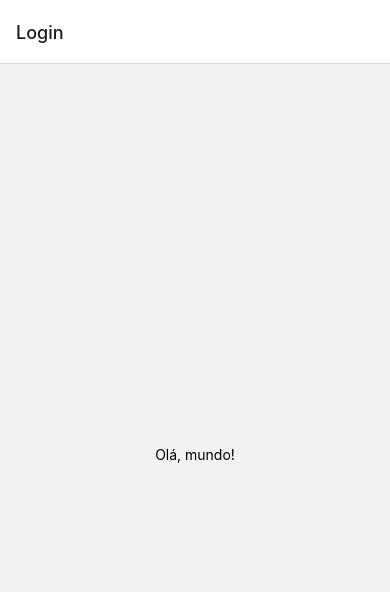
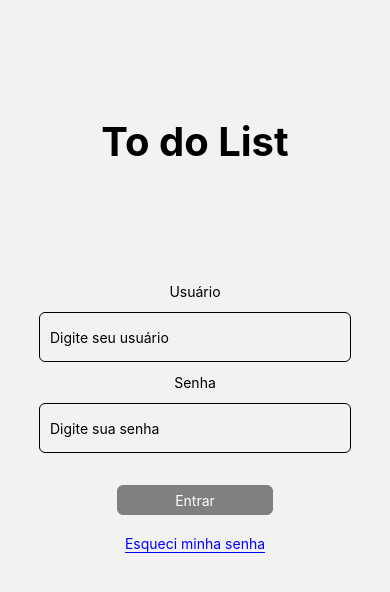
Before and after one commit to Will-Jacks/todolist-mobile, a React Native app: screen /Login in a window 390 px wide. Shown: the top 592 px of the page. Built offline with nearby package versions, Linux system fonts and the light colour scheme.

Commit message:
tela de login usuario

```diff
--- a/routes/MyStack.js
+++ b/routes/MyStack.js
@@ -1,6 +1,6 @@
 import { createStackNavigator } from "@react-navigation/stack";
 import Login from "../src/screens/Login.js";
-
+import HomeScreen from "../src/screens/HomeScreen.js";
 const Stack = createStackNavigator();
 
 
@@ -8,7 +8,7 @@ export default function MyStack() {
 
     return(
         <Stack.Navigator>
-            <Stack.Screen name="Login" component={Login}/>
+            <Stack.Screen name="Login" component={Login} options={{headerShown: false}}/>
         </Stack.Navigator>
     );
 }
--- a/src/screens/Login.js
+++ b/src/screens/Login.js
@@ -1,11 +1,27 @@
-import { View, Text, StyleSheet } from "react-native"
+import { View, Text, StyleSheet, TouchableOpacity } from "react-native"
+import { TextInput } from "react-native-gesture-handler"
+import AppHeader from "../components/AppHeader/AppHeader"
 
 export default function Login() {
 
 
-    return(
+    return (
         <View style={styles.container}>
-            <Text>Olá, mundo!</Text>
+            <AppHeader />
+
+            <Text>Usuário</Text>
+            <TextInput style={styles.input} placeholder="Digite seu usuário" />
+
+            <Text>Senha</Text>
+            <TextInput style={styles.input} placeholder="Digite sua senha" textContentType="password" secureTextEntry={true} />
+
+            <TouchableOpacity style={styles.loginTouchableOpacity}>
+                <Text style={styles.loginText}>Entrar</Text>
+            </TouchableOpacity>
+
+            <TouchableOpacity style={styles.forgotPasswordContainer} >
+                <Text style={styles.forgotPasswordText} >Esqueci minha senha</Text>
+            </TouchableOpacity>
         </View>
     )
 }
@@ -13,10 +29,42 @@ export default function Login() {
 
 const styles = StyleSheet.create({
     container: {
-        flex: 1,
         justifyContent: 'center',
         alignItems: 'center',
         color: 'black',
         fontSize: 24
+
+    },
+    input: {
+        height: 50,
+        width: "80%",
+        margin: 12,
+        borderWidth: 1,
+        borderRadius: 6,
+        padding: 10,
+    },
+    loginTouchableOpacity: {
+        height: 30,
+        width: "40%",
+        justifyContent: "center",
+        alignItems: "center",
+        alignSelf: "center",
+        borderWidth: 1,
+        borderStyle: "solid",
+        borderColor: "gray",
+        backgroundColor: "gray",
+        borderRadius: 6,
+        marginTop: 20
+    },
+    loginText: {
+        color: 'white'
+    },
+    forgotPasswordContainer: {
+        marginTop: 20
+    },
+    forgotPasswordText: {
+        color: 'blue',
+        borderBottomWidth: 1,
+        borderBottomColor: 'blue',
     }
 })
```
